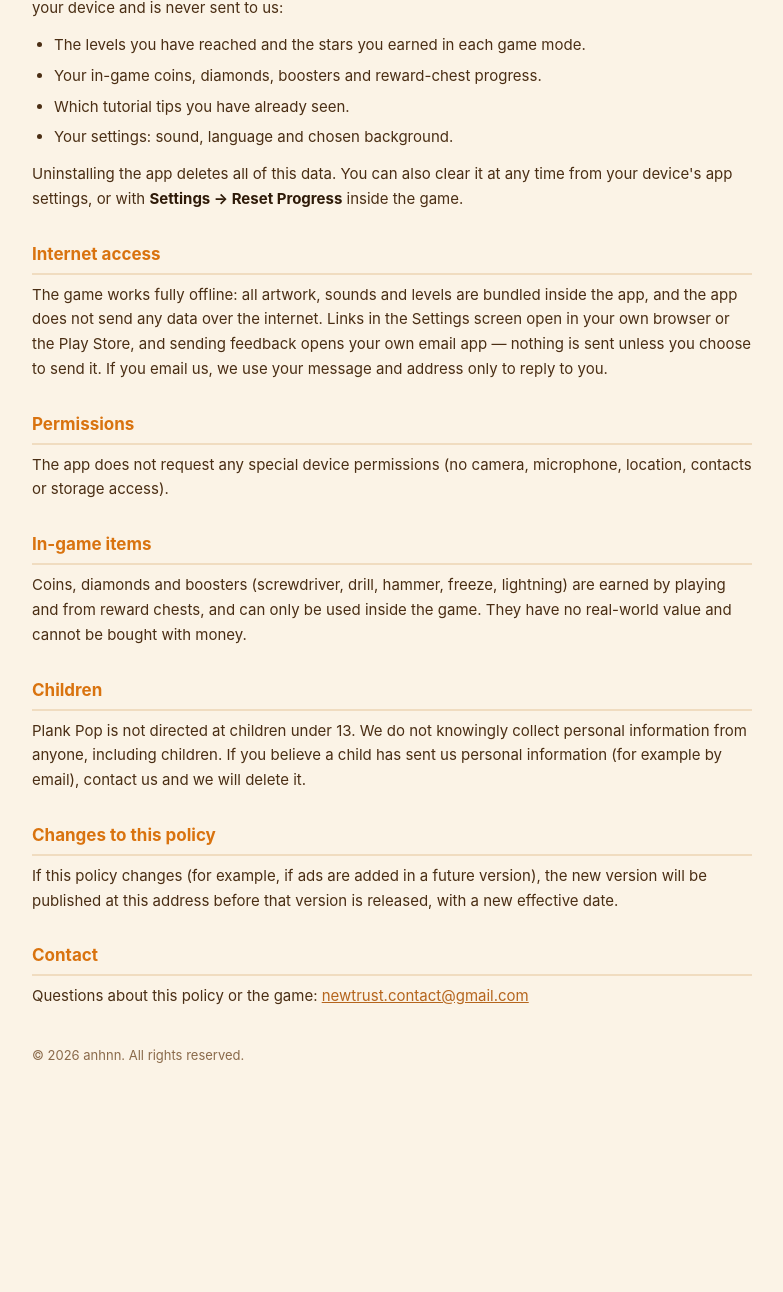
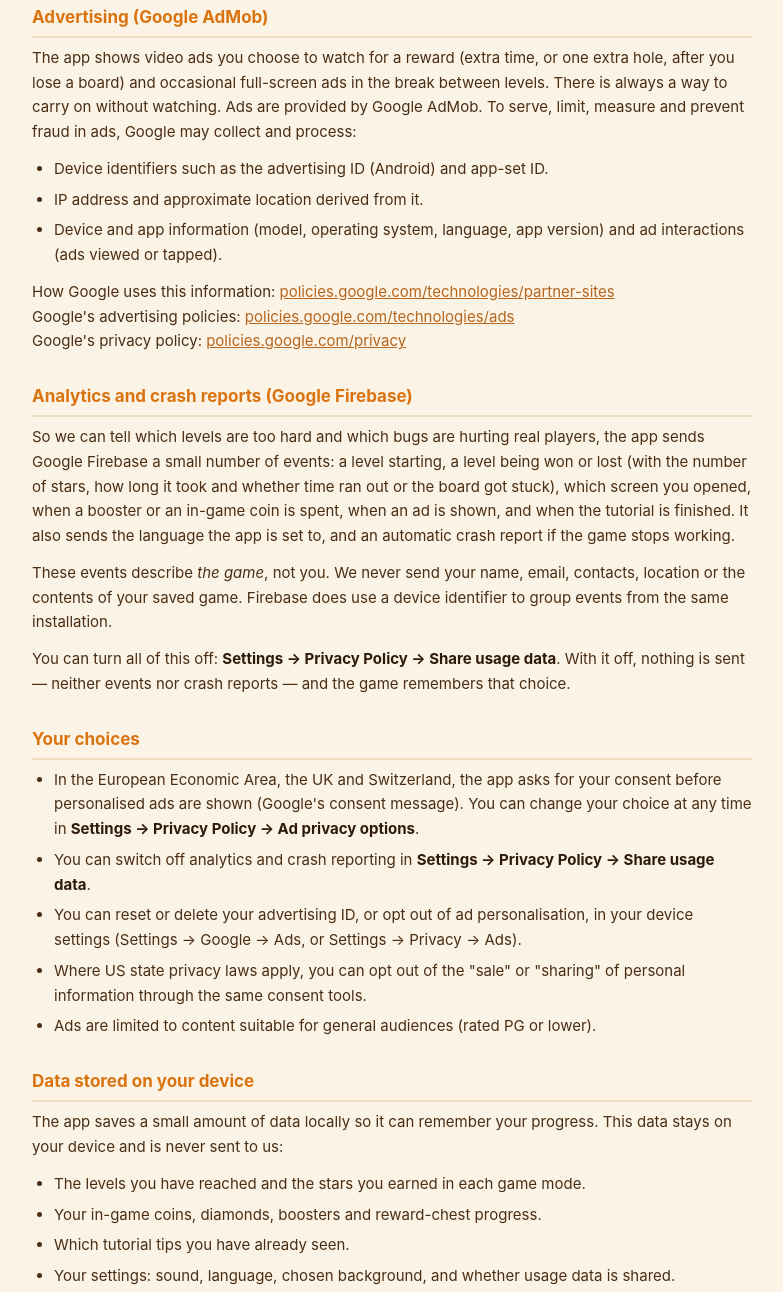
Before and after one commit to anhngocnguyen1034/privacy-policy, a plain HTML site: page plank-pop/index.html in a window 1280 px wide. Shown: the part 596-1888 px from the top of the page, without its empty margins (248-1031 px from the left). Before the commit the page ends 1711 px from the top, so only its background shows below. Drawn offline with Linux system fonts and the light colour scheme.

Commit message:
Plank Pop: privacy policy covers AdMob ads, Firebase analytics and the advertising ID permission
The shipped app now serves AdMob ads and declares com.google.android.gms.permission.AD_ID,
so the published policy no longer matches the build. Replace the "no ads, no analytics,
no permissions" text with sections on AdMob, Firebase analytics and crash reporting, the
EEA consent flow, the opt-outs in Settings, and a Permissions section naming vibration
and advertising ID.

Co-Authored-By: Claude Opus 5 <noreply@anthropic.com>

```diff
--- a/plank-pop/index.html
+++ b/plank-pop/index.html
@@ -41,17 +41,49 @@
 
 <div class="subtitle">Plank Pop: Wood Screw Puzzle &middot; <code>com.nnastudio.woodpuzzel</code> &middot; published by anhnn</div>
 
-<div class="updated">Effective date: 9 November 2026</div>
+<div class="updated">Effective date: 27 November 2026</div>
 
-<p>anhnn built Plank Pop as a free wood screw puzzle game. This page explains what information the app uses, why, and the choices you have. By using the app you agree to the practices described here.</p>
+<p>anhnn built Plank Pop as a free wood screw puzzle game supported by ads. This page explains what information the app uses, why, and the choices you have. By using the app you agree to the practices described here.</p>
 
 <div class="box">
-  <strong>Short version:</strong> Plank Pop has no account, no sign-in, no ads and no analytics. We (anhnn) do not collect your name, email or any other personal information, and your game progress stays on your device.
+  <strong>Short version:</strong> Plank Pop has no account and no sign-in. We (anhnn) do not collect your name, email or any other personal information, and your game progress stays on your device. The game shows ads served by Google AdMob, and uses Google Firebase to count how far players get and to receive crash reports. Both are described below, and you can switch the Firebase part off inside the game.
 </div>
 
 <h2>Information we collect</h2>
 
-<p>We do not ask for, gather or receive your name, email address, phone number, contacts, photos or precise location. There is no registration and no user profile, and the app contains no advertising, analytics or crash-reporting SDK.</p>
+<p>We do not ask for, gather or receive your name, email address, phone number, contacts, photos or precise location. There is no registration and no user profile. We run no servers of our own: the only information that leaves your device goes to Google, for the two purposes described in the next two sections.</p>
+
+<h2>Advertising (Google AdMob)</h2>
+
+<p>The app shows video ads you choose to watch for a reward (extra time, or one extra hole, after you lose a board) and occasional full-screen ads in the break between levels. There is always a way to carry on without watching. Ads are provided by Google AdMob. To serve, limit, measure and prevent fraud in ads, Google may collect and process:</p>
+
+<ul>
+  <li>Device identifiers such as the advertising ID (Android) and app-set ID.</li>
+  <li>IP address and approximate location derived from it.</li>
+  <li>Device and app information (model, operating system, language, app version) and ad interactions (ads viewed or tapped).</li>
+</ul>
+
+<p>How Google uses this information: <a href="https://policies.google.com/technologies/partner-sites">policies.google.com/technologies/partner-sites</a><br>
+Google&#x27;s advertising policies: <a href="https://policies.google.com/technologies/ads">policies.google.com/technologies/ads</a><br>
+Google&#x27;s privacy policy: <a href="https://policies.google.com/privacy">policies.google.com/privacy</a></p>
+
+<h2>Analytics and crash reports (Google Firebase)</h2>
+
+<p>So we can tell which levels are too hard and which bugs are hurting real players, the app sends Google Firebase a small number of events: a level starting, a level being won or lost (with the number of stars, how long it took and whether time ran out or the board got stuck), which screen you opened, when a booster or an in-game coin is spent, when an ad is shown, and when the tutorial is finished. It also sends the language the app is set to, and an automatic crash report if the game stops working.</p>
+
+<p>These events describe <em>the game</em>, not you. We never send your name, email, contacts, location or the contents of your saved game. Firebase does use a device identifier to group events from the same installation.</p>
+
+<p>You can turn all of this off: <strong>Settings &rarr; Privacy Policy &rarr; Share usage data</strong>. With it off, nothing is sent &mdash; neither events nor crash reports &mdash; and the game remembers that choice.</p>
+
+<h2>Your choices</h2>
+
+<ul>
+  <li>In the European Economic Area, the UK and Switzerland, the app asks for your consent before personalised ads are shown (Google&#x27;s consent message). You can change your choice at any time in <strong>Settings &rarr; Privacy Policy &rarr; Ad privacy options</strong>.</li>
+  <li>You can switch off analytics and crash reporting in <strong>Settings &rarr; Privacy Policy &rarr; Share usage data</strong>.</li>
+  <li>You can reset or delete your advertising ID, or opt out of ad personalisation, in your device settings (Settings &rarr; Google &rarr; Ads, or Settings &rarr; Privacy &rarr; Ads).</li>
+  <li>Where US state privacy laws apply, you can opt out of the &quot;sale&quot; or &quot;sharing&quot; of personal information through the same consent tools.</li>
+  <li>Ads are limited to content suitable for general audiences (rated PG or lower).</li>
+</ul>
 
 <h2>Data stored on your device</h2>
 
@@ -61,18 +93,18 @@
   <li>The levels you have reached and the stars you earned in each game mode.</li>
   <li>Your in-game coins, diamonds, boosters and reward-chest progress.</li>
   <li>Which tutorial tips you have already seen.</li>
-  <li>Your settings: sound, language and chosen background.</li>
+  <li>Your settings: sound, language, chosen background, and whether usage data is shared.</li>
 </ul>
 
 <p>Uninstalling the app deletes all of this data. You can also clear it at any time from your device&#x27;s app settings, or with <strong>Settings &rarr; Reset Progress</strong> inside the game.</p>
 
 <h2>Internet access</h2>
 
-<p>The game works fully offline: all artwork, sounds and levels are bundled inside the app, and the app does not send any data over the internet. Links in the Settings screen open in your own browser or the Play Store, and sending feedback opens your own email app &mdash; nothing is sent unless you choose to send it. If you email us, we use your message and address only to reply to you.</p>
+<p>The puzzle itself works offline: all artwork, sounds and levels are bundled inside the app. An internet connection is used only to load ads and to send the events described above. Links in the Settings screen open in your own browser or the Play Store, and sending feedback opens your own email app &mdash; nothing is sent unless you choose to send it. If you email us, we use your message and address only to reply to you.</p>
 
 <h2>Permissions</h2>
 
-<p>The app does not request any special device permissions (no camera, microphone, location, contacts or storage access).</p>
+<p>The app does not ask for the camera, microphone, location, contacts or storage. It declares two things: vibration, used only for short haptic feedback during play (you can turn sound and vibration off in Settings), and access to the advertising ID, which Google AdMob needs as described above.</p>
 
 <h2>In-game items</h2>
 
@@ -84,7 +116,7 @@
 
 <h2>Changes to this policy</h2>
 
-<p>If this policy changes (for example, if ads are added in a future version), the new version will be published at this address before that version is released, with a new effective date.</p>
+<p>If this policy changes (for example, if the advertising or analytics described above change), the new version will be published at this address before that version is released, with a new effective date.</p>
 
 <h2>Contact</h2>
 
```
